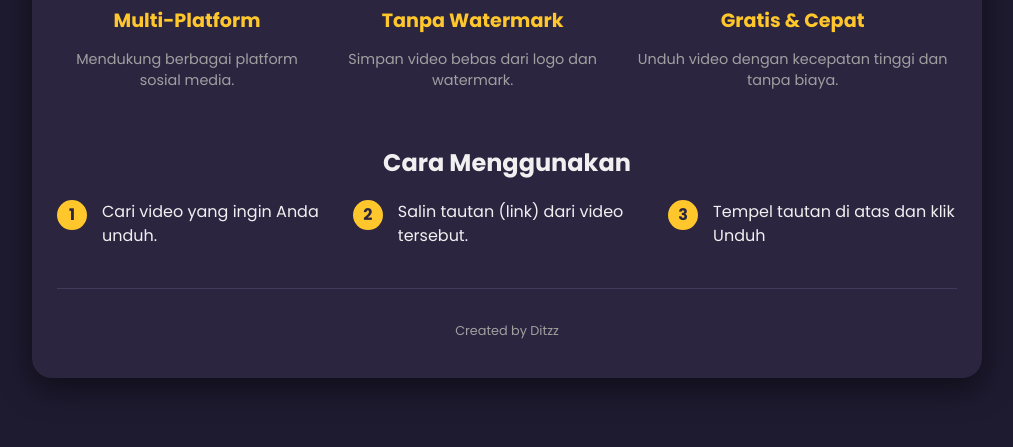
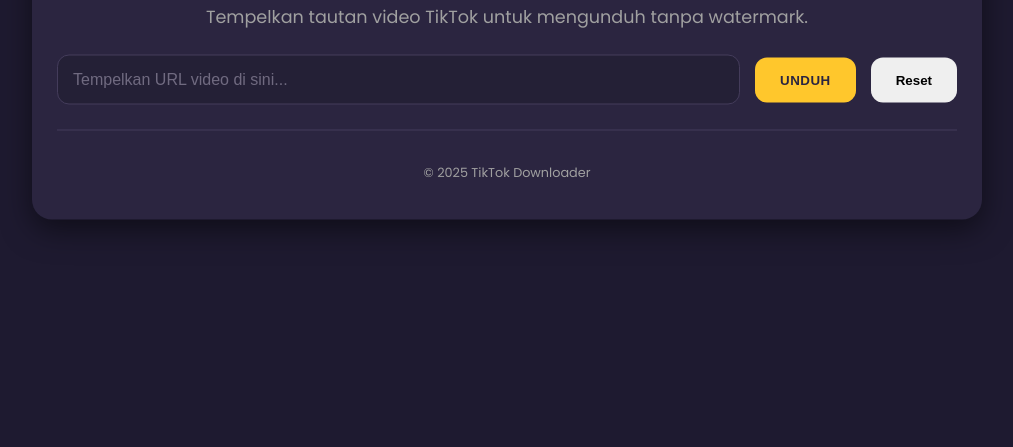
Before and after one commit to Smp-negeri-3-cicurug/DinOne-Ditzz, a website: page public/index.html in a window 1280 px wide. Shown: the part 353-800 px from the top of the page, without its empty margins (133-1146 px from the left). Drawn offline with Linux system fonts and the light colour scheme.

Commit message:
Update index.html

```diff
--- a/public/index.html
+++ b/public/index.html
@@ -1,75 +1,35 @@
 <!DOCTYPE html>
 <html lang="id">
 <head>
-    <meta charset="UTF-8">
-    <meta name="viewport" content="width=device-width, initial-scale=1.0">
-    <title>Tiktok Downloader - Unduh Video Tiktok Gratis</title>
-    <meta name="description" content="Unduh video dari TikTokl tanpa watermark dengan cepat dan mudah.">
-    <link rel="preconnect" href="https://fonts.googleapis.com">
-    <link rel="preconnect" href="https://fonts.gstatic.com" crossorigin>
-    <link href="https://fonts.googleapis.com/css2?family=Poppins:wght@400;600;700&display=swap" rel="stylesheet">
-    <link rel="stylesheet" href="style.css">
+  <meta charset="UTF-8" />
+  <meta name="viewport" content="width=device-width, initial-scale=1.0" />
+  <title>TikTok Downloader</title>
+  <link href="https://fonts.googleapis.com/css2?family=Poppins:wght@400;600;700&display=swap" rel="stylesheet" />
+  <link rel="stylesheet" href="style.css" />
 </head>
 <body>
   <div class="container">
-        <header class="header">
+    <header>
       <h1 class="main-title">Tiktok Downloader</h1>
-            <p class="subtitle">Unduh video dari TikTok tanpa watermark.</p>
+      <p class="subtitle">Tempelkan tautan video TikTok untuk mengunduh tanpa watermark.</p>
     </header>
 
-        <main class="main-content">
+    <main>
       <div class="input-section">
-                <input type="text" id="urlInput" placeholder="Tempel tautan video di sini..." aria-label="Masukkan tautan video">
-                <button class="btn btn-primary" id="downloadBtn">Unduh</button>
-                <button class="btn btn-secondary" id="resetBtn">Reset</button>
-                <div class="loader" style="display: none;"></div>
+        <input type="text" id="urlInput" placeholder="Tempelkan URL video di sini..." />
+        <button id="downloadBtn" class="btn btn-primary">Unduh</button>
+        <button id="resetBtn" class="btn">Reset</button>
       </div>
-
-            <div id="resultSection" class="result-section" style="display: none;">
-                <div class="video-info">
-                    <img id="videoThumbnail" class="thumbnail" alt="Video thumbnail">
-                    <div class="video-details">
-                        <p id="videoTitle" class="video-title"></p>
-                        <p id="videoAuthor" class="video-author"></p>
-                    </div>
-                </div>
-                <div id="downloadLinks" class="download-links"></div>
-            </div>
-
-            <div id="messageSection" class="message-section" style="display: none;">
+      <div class="loader" style="display:none;"></div>
+      <div id="messageSection" class="message-section" style="display:none;">
         <p id="messageText" class="message-text"></p>
       </div>
     </main>
 
-        <section class="features">
-            <div class="feature-item">
-                <h3>Multi-Platform</h3>
-                <p>Mendukung berbagai platform sosial media.</p>
-            </div>
-            <div class="feature-item">
-                <h3>Tanpa Watermark</h3>
-                <p>Simpan video bebas dari logo dan watermark.</p>
-            </div>
-            <div class="feature-item">
-                <h3>Gratis & Cepat</h3>
-                <p>Unduh video dengan kecepatan tinggi dan tanpa biaya.</p>
-            </div>
-        </section>
-
-        <section class="how-to-use">
-            <h2>Cara Menggunakan</h2>
-            <ol class="steps">
-                <li><span class="step-number">1</span> Cari video yang ingin Anda unduh.</li>
-                <li><span class="step-number">2</span> Salin tautan (link) dari video tersebut.</li>
-                <li><span class="step-number">3</span> Tempel tautan di atas dan klik Unduh</li>
-            </ol>
-        </section>
-
     <footer class="footer">
-            <p>Created by Ditzz</p>
+      <p>© 2025 TikTok Downloader</p>
     </footer>
   </div>
-
   <script src="script.js"></script>
 </body>
 </html>
```
Lines whose indentation alone changed are shown as unchanged.
